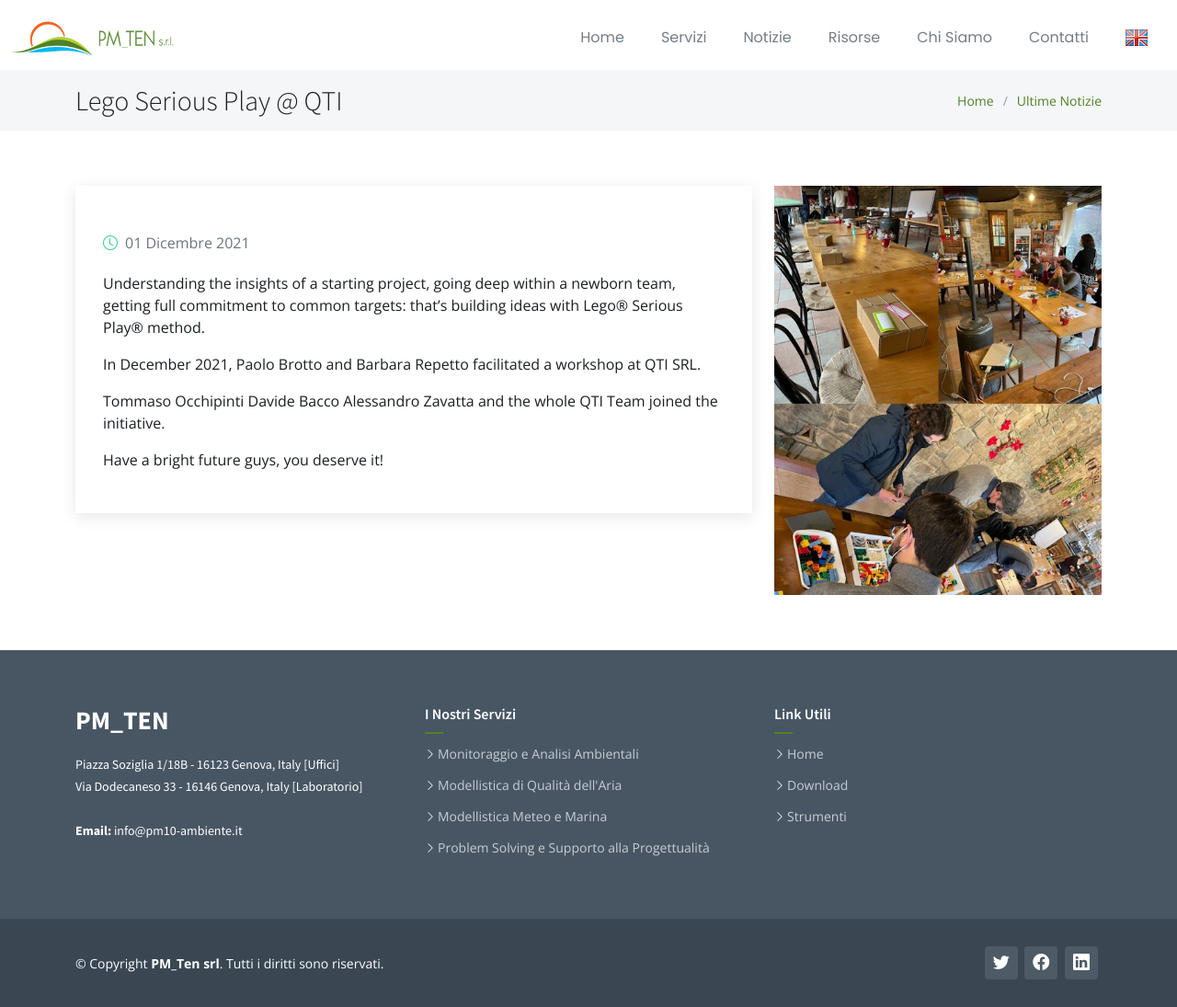
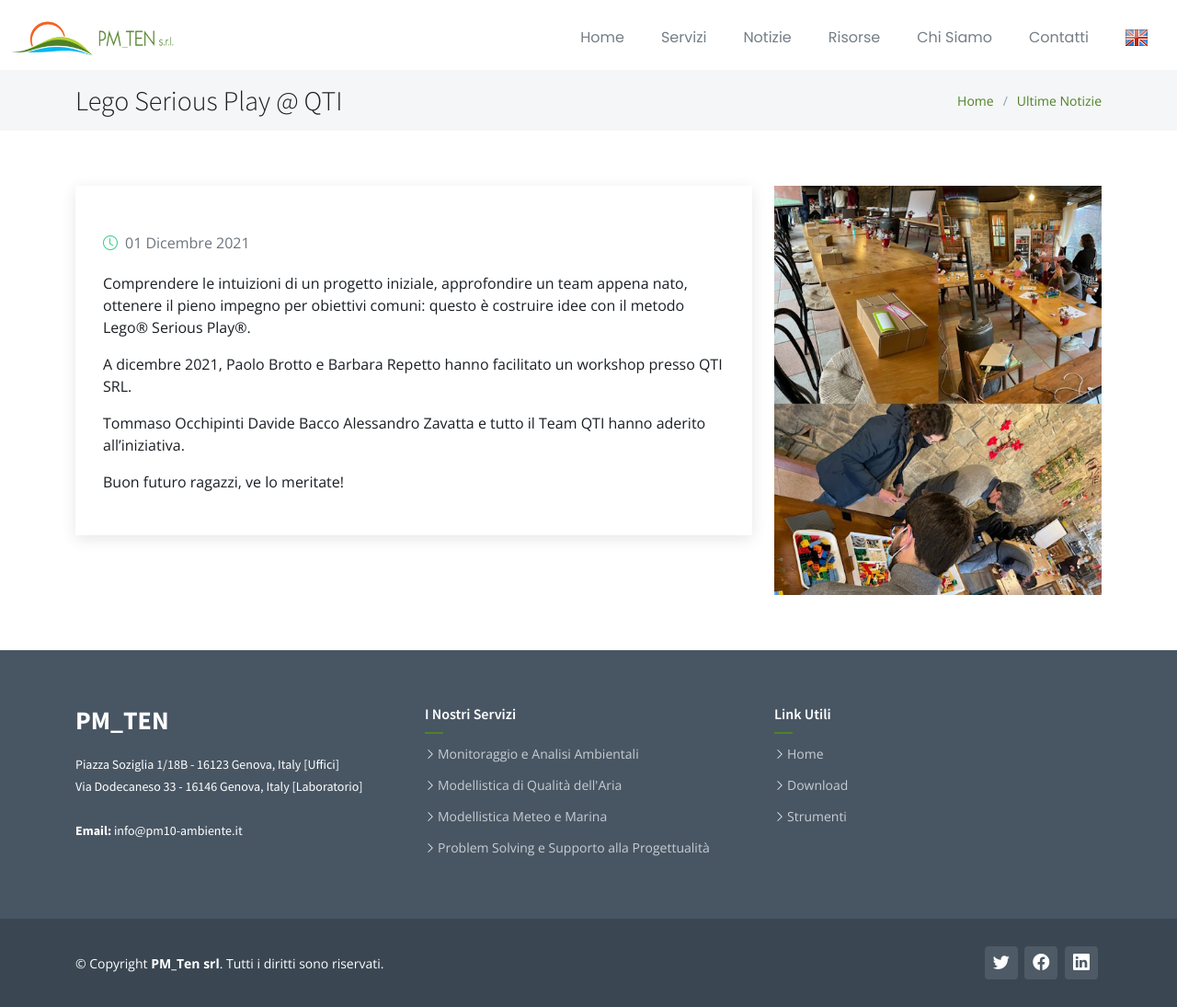
Before and after one commit to pm-ten/pm-ten.github.io, a Jekyll site: the page built from _news/it/lego-qti.md, in a window 1280 px wide and 1095 px high. Shown: the whole window at 92% size. Built offline with Jekyll 4.4.1, drawn with Linux system fonts in a browser that asks for light colours.

Commit message:
news translations

```diff
--- a/_news/it/lego-qti.md
+++ b/_news/it/lego-qti.md
@@ -1,15 +1,15 @@
 ---
 key: news-lego-qti
 title: Lego Serious Play @ QTI
-abstract: "In December 2021, Paolo Brotto and Barbara Repetto facilitated a workshop at QTI SRL. Tommaso Occhipinti Davide Bacco Alessandro Zavatta and the whole QTI Team joined the initiative. Have a bright future guys, you deserve it!"
+abstract: "A dicembre 2021, Paolo Brotto e Barbara Repetto hanno facilitato un workshop presso QTI SRL. Tommaso Occhipinti Davide Bacco Alessandro Zavatta e tutto il Team QTI hanno aderito all'iniziativa. Buon futuro ragazzi, ve lo meritate!"
 date: 2021-12-01
 image: media/news/lego-qti.jpg
 ---
 
-Understanding the insights of a starting project, going deep within a newborn team, getting full commitment to common targets: that’s building ideas with Lego® Serious Play® method.
+Comprendere le intuizioni di un progetto iniziale, approfondire un team appena nato, ottenere il pieno impegno per obiettivi comuni: questo è costruire idee con il metodo Lego® Serious Play®.
 
-In December 2021, Paolo Brotto and Barbara Repetto facilitated a workshop at QTI SRL.
+A dicembre 2021, Paolo Brotto e Barbara Repetto hanno facilitato un workshop presso QTI SRL.
 
-Tommaso Occhipinti Davide Bacco Alessandro Zavatta and the whole QTI Team joined the initiative.
+Tommaso Occhipinti Davide Bacco Alessandro Zavatta e tutto il Team QTI hanno aderito all'iniziativa.
 
-Have a bright future guys, you deserve it!
+Buon futuro ragazzi, ve lo meritate!
```
Also changed, not shown: _news/en/gianobc1-arpal.md (+3 -3 lines), _news/en/pm2022-x-convegno.md (+5 -4 lines).
